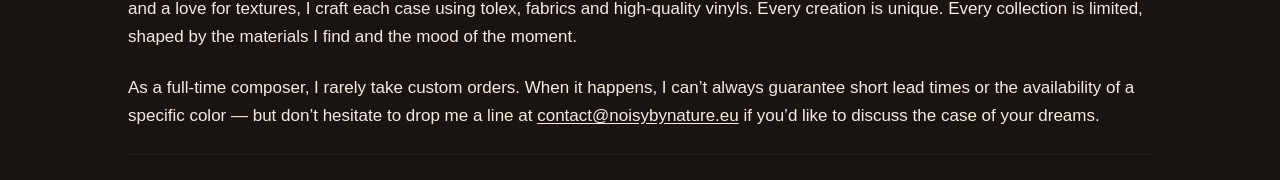
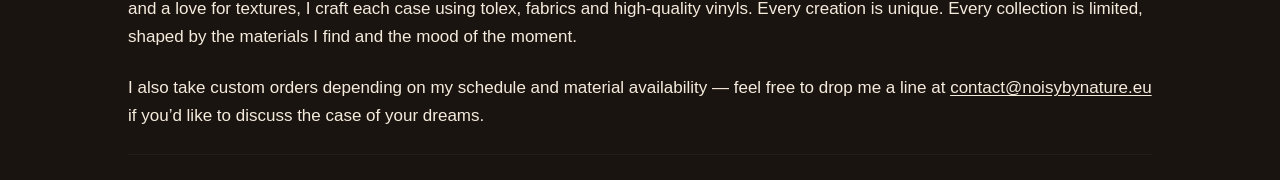
Before and after one commit to Lyesse100780/noisy-by-nature, a Next.js app: page / in a window 1280 px wide. Shown: the part 607-787 px from the top of the page. Built offline with nearby package versions, Linux system fonts and the light colour scheme; a web font is replaced by a local one.

Commit message:
Make custom orders copy friendlier

```diff
--- a/app/page.tsx
+++ b/app/page.tsx
@@ -156,7 +156,7 @@ export default function Home() {
           </p>
 
           <p>
-            As a full-time composer, I rarely take custom orders. When it happens, I can’t always guarantee short lead times or the availability of a specific color — but don’t hesitate to drop me a line at{" "}
+            I also take custom orders depending on my schedule and material availability — feel free to drop me a line at{" "}
             <a
               href="mailto:contact@noisybynature.eu"
               className="text-noisy-copper hover:text-noisy-copper/80 underline underline-offset-2 transition-colors"
```
